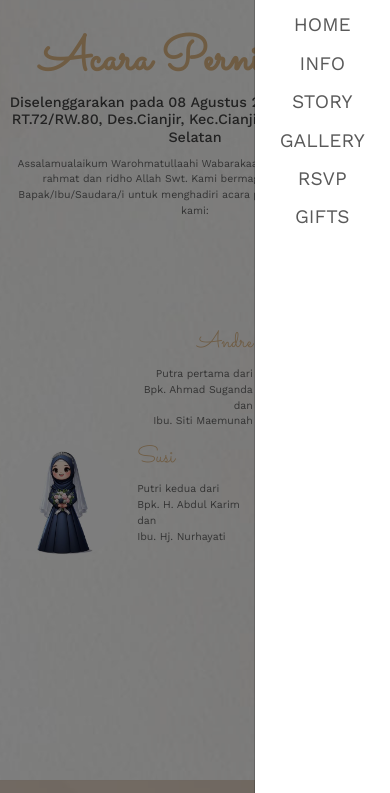
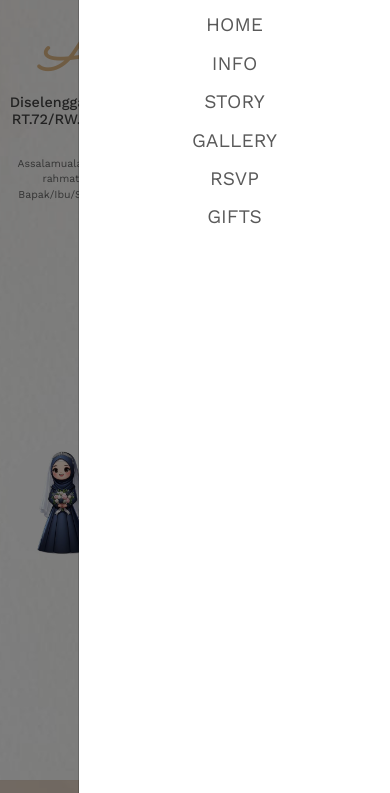
Before and after one commit to rbm-decor/andre.susi, a plain HTML site: page index.html in a window 390 px wide. Both pictures are taken after a click on the button "Toggle navigation". Shown: the part 895-1688 px from the top of the page. Drawn offline with nearby package versions, Linux system fonts and the light colour scheme; some packages are replaced by stand-ins of ours; a script that the page names is missing.

Commit message:
Update style.css

```diff
--- a/style.css
+++ b/style.css
@@ -469,7 +469,7 @@ footer li {
 }
 
     .mynavbar .offcanvas {
-  width: 35vw !important;
+  width: 80vw !important;
   max-width: 320px;
 }
 
```
